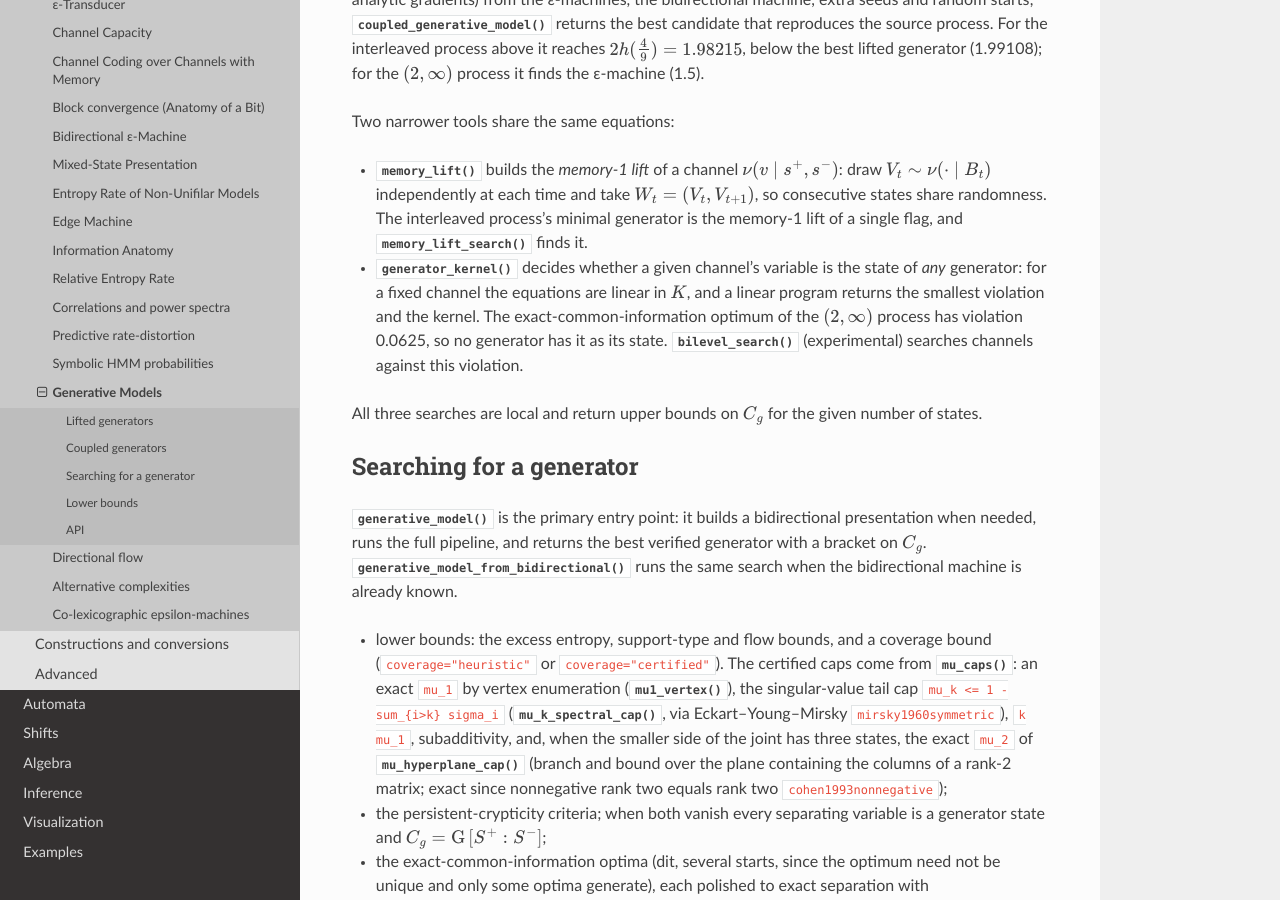
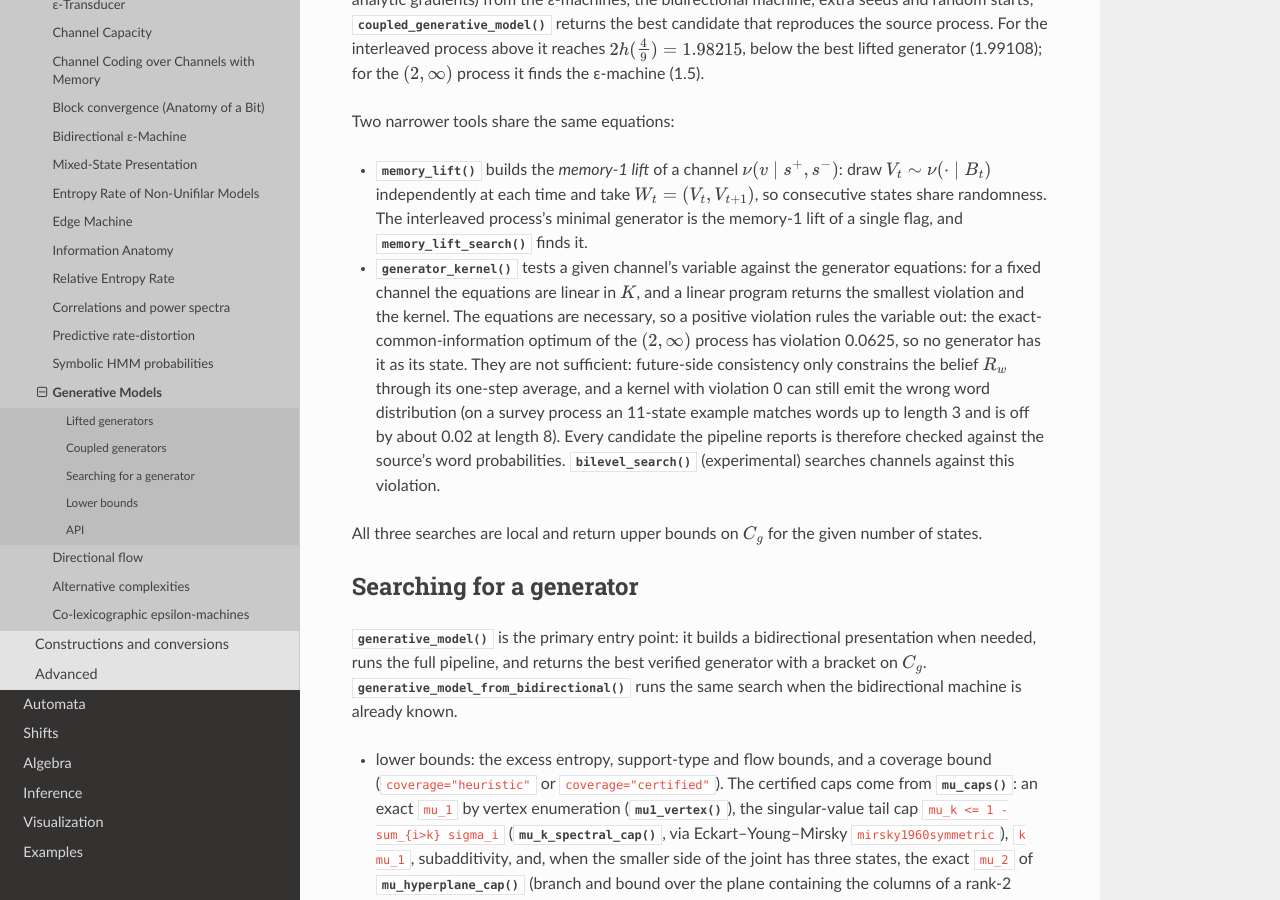
Before and after one commit to dit/sofic, a Sphinx documentation site: the page built from docs/generators/generative_models.rst, in a window 1280 px wide and 900 px high, scrolled down 2738 px. Built offline with Sphinx 7.4.7 and the Read the Docs theme 3.1.0, drawn with Linux system fonts in a browser that asks for light colours; pages that are not in the unit, such as notebooks, are missing from menus; the version number could not be read and is left out; cross-references to code outside the pages are shown as plain code.

Commit message:
Docs: the generator equations are necessary, not sufficient
generator_kernel and the generative-models page said violation 0 means the
channel's variable is a generator state. Future-side consistency only
constrains R_w through its one-step average, so a zero-violation kernel can
emit the wrong words: on survey process ((1,.),(2,0),(1,0)) an 11-state
example matches words up to length 3 and is off by 0.024 at length 8. A
positive violation still rules a variable out; pipeline results are already
word-verified.

Co-authored-by: Cursor <cursoragent@cursor.com>

```diff
--- a/docs/generators/generative_models.rst
+++ b/docs/generators/generative_models.rst
@@ -168,12 +168,18 @@ Two narrower tools share the same equations:
   interleaved process's minimal generator is the memory-1 lift of a single
   flag, and :func:`~sofic.generators.coupled_generators.memory_lift_search`
   finds it.
-* :func:`~sofic.generators.coupled_generators.generator_kernel` decides whether
-  a given channel's variable is the state of *any* generator: for a fixed channel
-  the equations are linear in :math:`K`, and a linear program returns the
-  smallest violation and the kernel. The exact-common-information optimum of the
+* :func:`~sofic.generators.coupled_generators.generator_kernel` tests a given
+  channel's variable against the generator equations: for a fixed channel the
+  equations are linear in :math:`K`, and a linear program returns the smallest
+  violation and the kernel. The equations are necessary, so a positive violation
+  rules the variable out: the exact-common-information optimum of the
   :math:`(2, \infty)` process has violation 0.0625, so no generator has it as
-  its state. :func:`~sofic.generators.coupled_generators.bilevel_search`
+  its state. They are not sufficient: future-side consistency only constrains
+  the belief :math:`R_w` through its one-step average, and a kernel with
+  violation 0 can still emit the wrong word distribution (on a survey process an
+  11-state example matches words up to length 3 and is off by about 0.02 at
+  length 8). Every candidate the pipeline reports is therefore checked against
+  the source's word probabilities. :func:`~sofic.generators.coupled_generators.bilevel_search`
   (experimental) searches channels against this violation.
 
 All three searches are local and return upper bounds on :math:`C_g` for the
```
Also changed, not shown: 1 other file.
